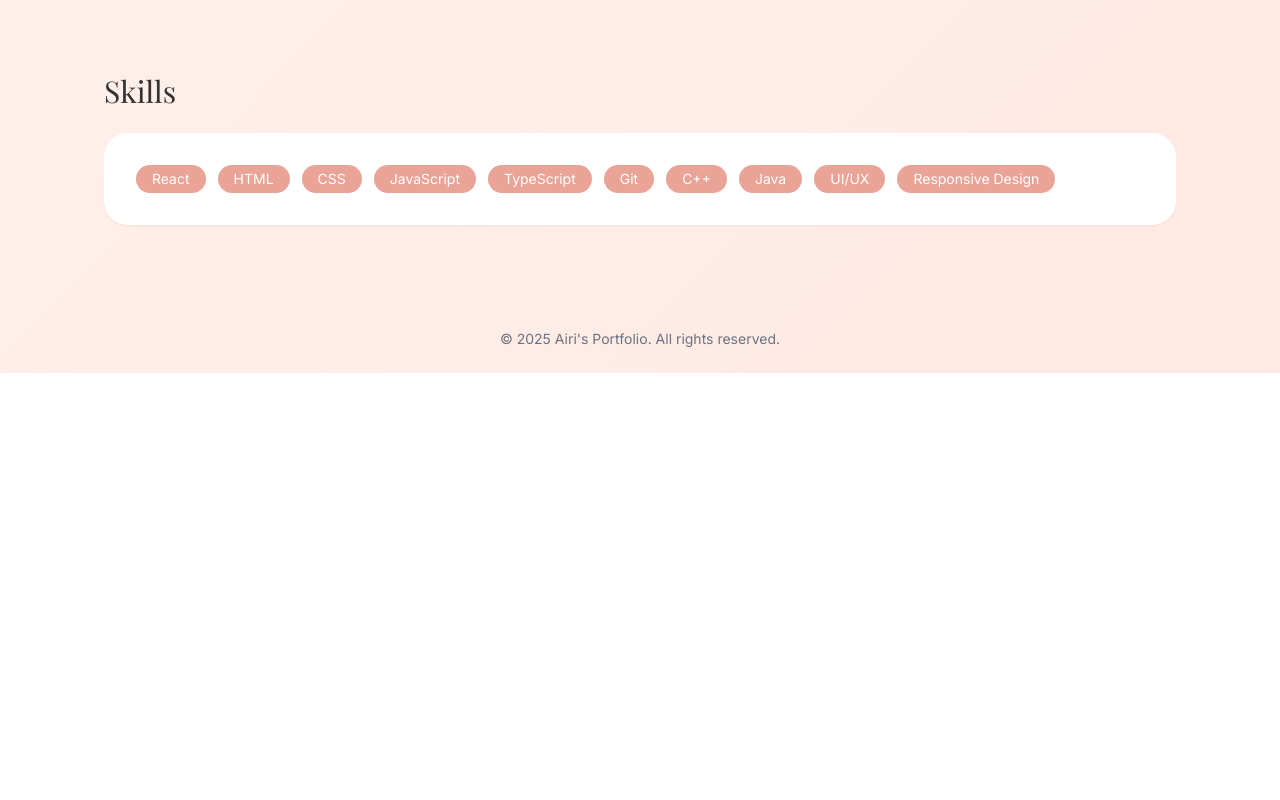
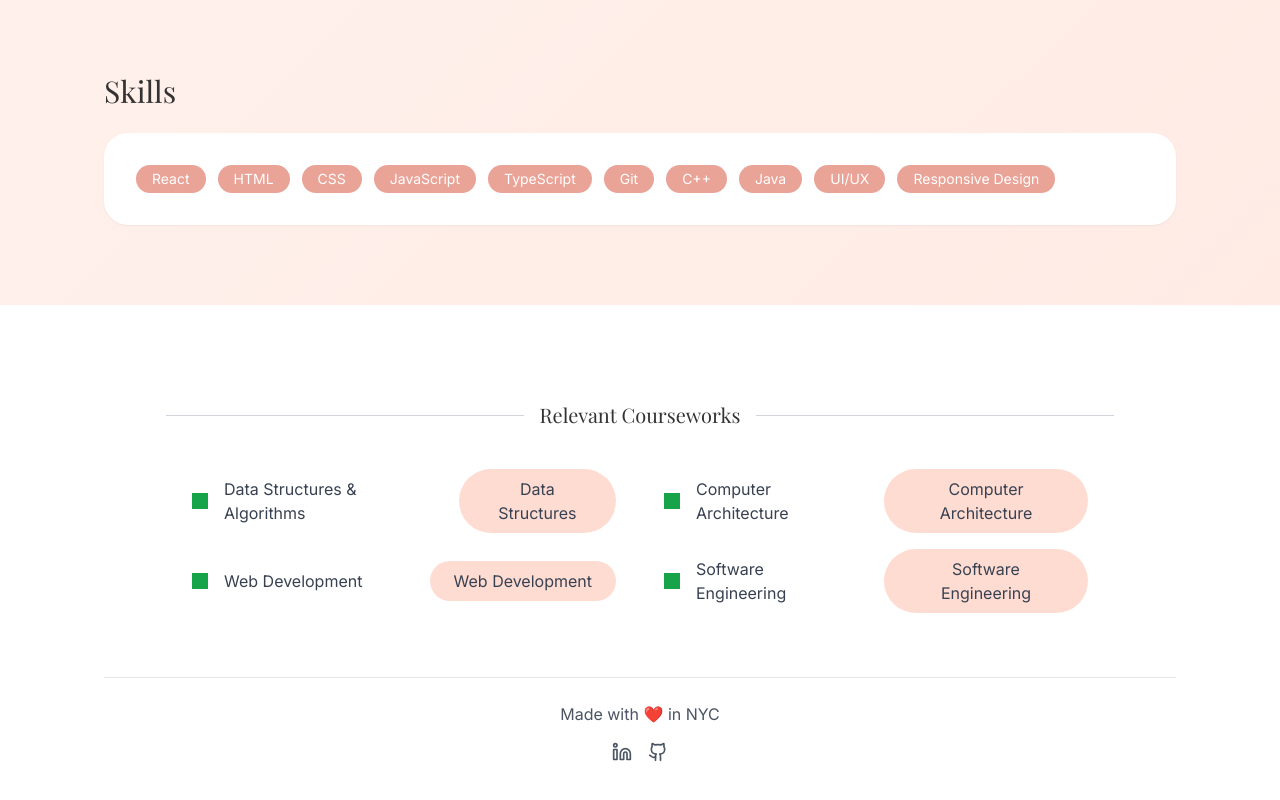
Before and after one commit to AiriYX/portfolio, a React (Vite) app: page / in a window 1280 px wide. Shown: the part 1364-2164 px from the top of the page. Before the commit the page ends 1737 px from the top, so only its background shows below. Built offline with nearby package versions, Linux system fonts and the light colour scheme.

Commit message:
Add footer to the page
Added a footer section to the page.

```diff
--- /dev/null
+++ b/src/components/Footer.tsx
@@ -0,0 +1,61 @@
+
+import React from 'react';
+import { Separator } from '@/components/ui/separator';
+import { Linkedin, Github } from 'lucide-react';
+
+interface CourseItem {
+  bullet: string;
+  link: string;
+}
+
+const Footer: React.FC = () => {
+  const courseItems: CourseItem[] = [
+    { bullet: "Data Structures & Algorithms", link: "Data Structures" },
+    { bullet: "Computer Architecture", link: "Computer Architecture" },
+    { bullet: "Web Development", link: "Web Development" },
+    { bullet: "Software Engineering", link: "Software Engineering" }
+  ];
+
+  return (
+    <footer className="bg-white py-16">
+      <div className="section-container">
+        <div className="mb-16">
+          <div className="flex items-center justify-center mb-10">
+            <Separator className="w-1/3 h-px bg-gray-300" />
+            <h2 className="text-center font-serif text-xl px-4">Relevant Courseworks</h2>
+            <Separator className="w-1/3 h-px bg-gray-300" />
+          </div>
+
+          <div className="grid grid-cols-1 md:grid-cols-2 gap-y-4 gap-x-12 max-w-4xl mx-auto">
+            {courseItems.map((item, index) => (
+              <div key={index} className="flex items-center gap-4">
+                <div className="w-4 h-4 bg-green-600 flex-shrink-0"></div>
+                <p className="text-gray-700">{item.bullet}</p>
+                <div className="flex-grow"></div>
+                <button className="bg-peach-300 hover:bg-peach-400 px-6 py-2 rounded-full text-gray-700 transition-colors">
+                  {item.link}
+                </button>
+              </div>
+            ))}
+          </div>
+        </div>
+
+        <div className="border-t border-gray-200 pt-6 flex flex-col items-center">
+          <div className="flex items-center mb-4">
+            <p className="text-gray-600">Made with ❤️ in NYC</p>
+          </div>
+          <div className="flex space-x-4">
+            <a href="https://linkedin.com" target="_blank" rel="noopener noreferrer" aria-label="LinkedIn">
+              <Linkedin className="w-5 h-5 text-gray-600 hover:text-portfolio-button transition-colors" />
+            </a>
+            <a href="https://github.com" target="_blank" rel="noopener noreferrer" aria-label="GitHub">
+              <Github className="w-5 h-5 text-gray-600 hover:text-portfolio-button transition-colors" />
+            </a>
+          </div>
+        </div>
+      </div>
+    </footer>
+  );
+};
+
+export default Footer;
--- a/src/pages/Index.tsx
+++ b/src/pages/Index.tsx
@@ -4,6 +4,7 @@ import Navbar from '../components/Navbar';
 import Hero from '../components/Hero';
 import ProjectCard from '../components/ProjectCard';
 import Skills from '../components/Skills';
+import Footer from '../components/Footer';
 
 const Index: React.FC = () => {
   const skills = [
@@ -33,9 +34,7 @@ const Index: React.FC = () => {
 
       <Skills skills={skills} />
 
-      <footer className="section-container py-6 text-center text-sm text-gray-500">
-        <div>© 2025 Airi's Portfolio. All rights reserved.</div>
-      </footer>
+      <Footer />
     </div>
   );
 };
--- a/src/pages/ProjectsPage.tsx
+++ b/src/pages/ProjectsPage.tsx
@@ -1,7 +1,7 @@
-
 import React from 'react';
 import Navbar from '../components/Navbar';
 import ProjectCard from '../components/ProjectCard';
+import Footer from '../components/Footer';
 
 interface Project {
   id: number;
@@ -72,9 +72,7 @@ const ProjectsPage: React.FC = () => {
         </div>
       </section>
 
-      <footer className="section-container py-6 text-center text-sm text-gray-500">
-        <div>© 2025 Airi's Portfolio. All rights reserved.</div>
-      </footer>
+      <Footer />
     </div>
   );
 };
```
